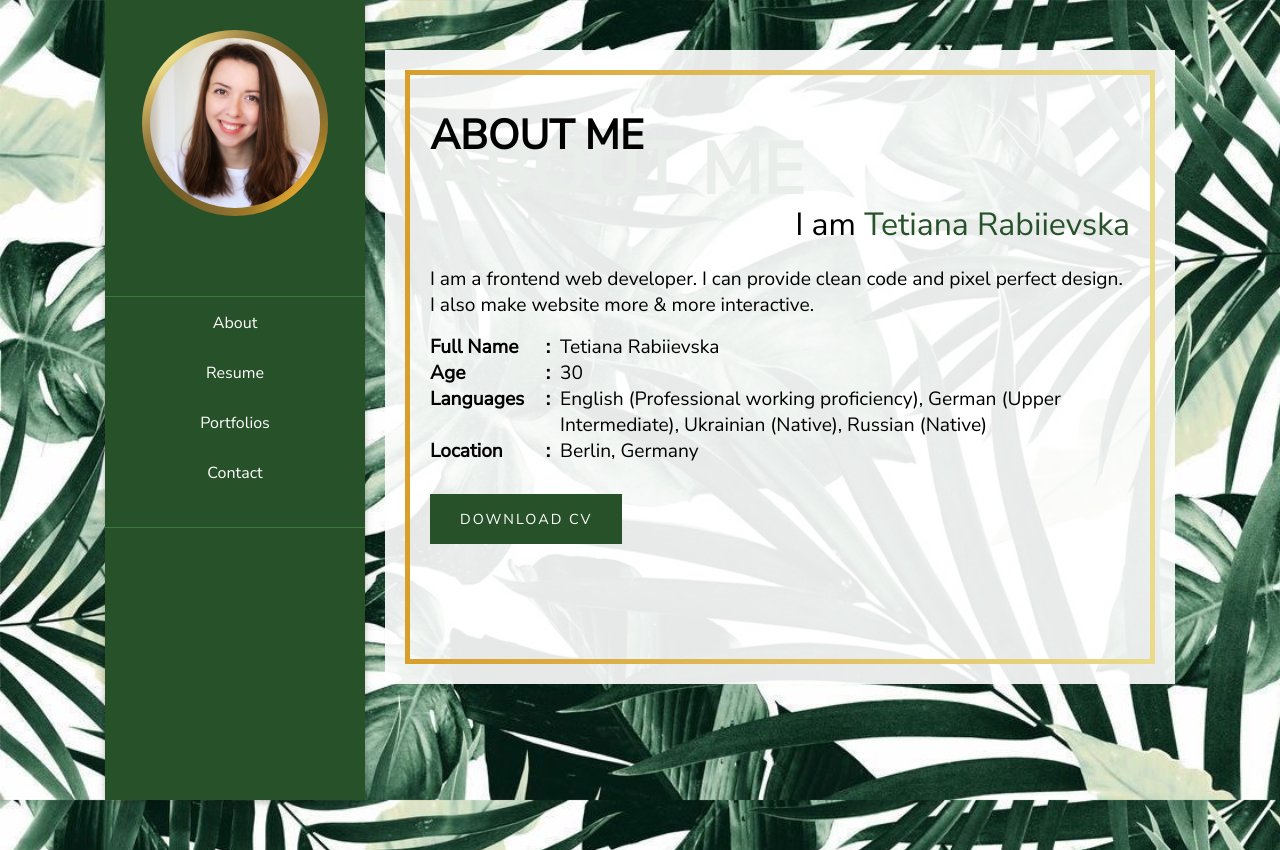
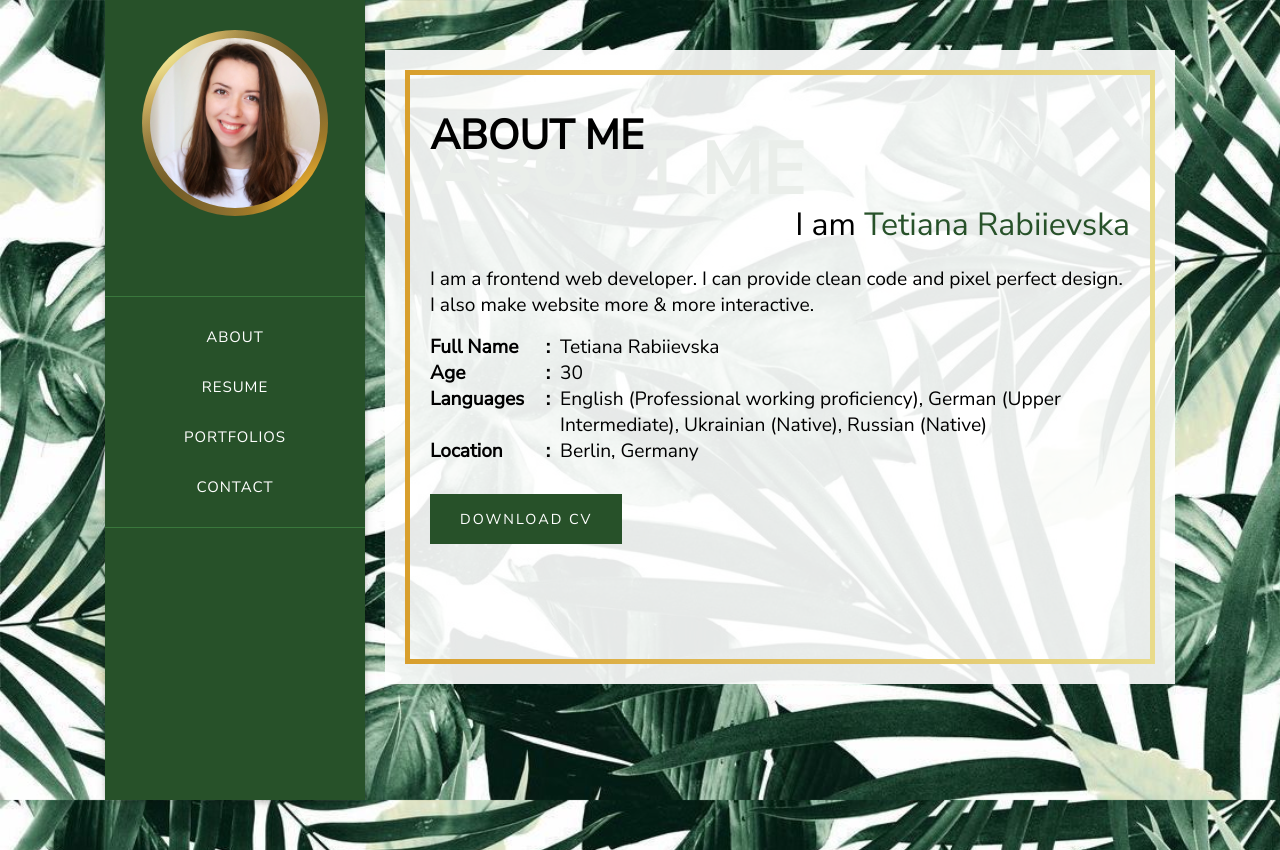
Before and after one commit to atranarta/portfolio, a React (Create React App) app: page / in a window 1280 px wide. Built offline with nearby package versions, Linux system fonts and the light colour scheme.

Commit message:
Fix for NavList – Routing is working

```diff
--- a/src/components/sideNav/navList.js
+++ b/src/components/sideNav/navList.js
@@ -27,8 +27,8 @@ const list = [
 
 const NavList = () => (
   list.map(item => (
-    <li key={item.key}>{item.text}
-      <Link to={item.link} />
+    <li >
+      <Link key={item.key} to={item.link}>{item.text}</Link>
     </li>
   ))
 )
```
